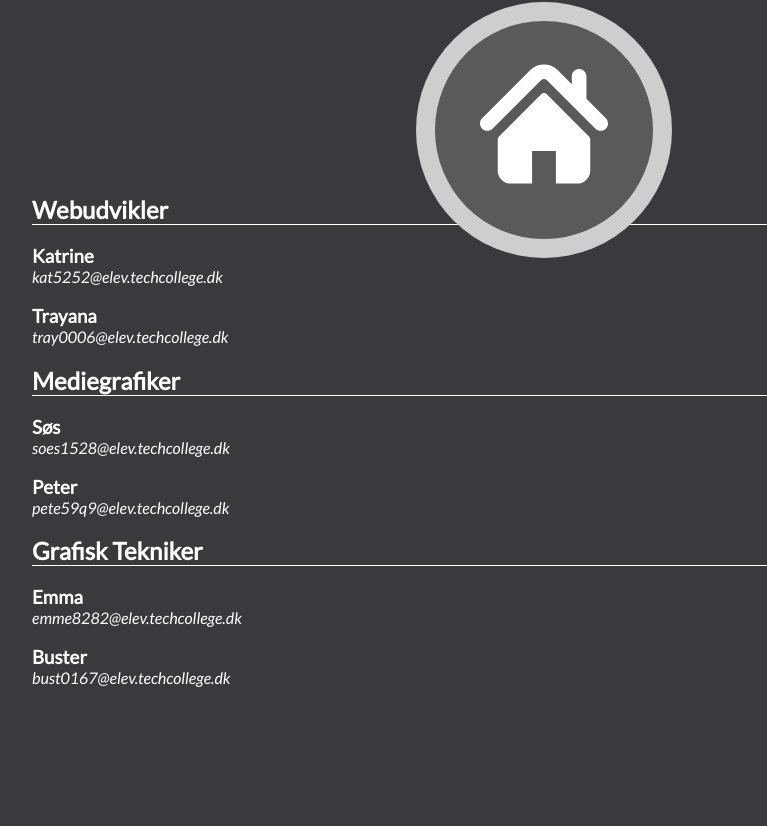
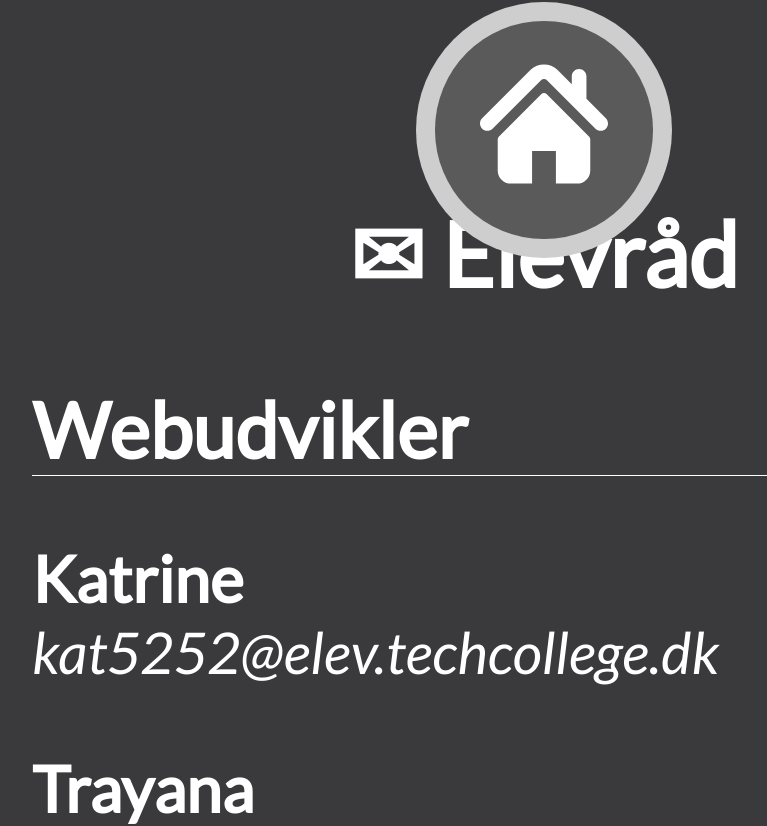
Before and after one commit to TordisLaksa/mediazone, a React (Create React App) app: page /studentCouncil in a window 1280 px wide. Shown: the part 745-1571 px from the top of the page, without its empty margins (96-863 px from the left). Built offline with nearby package versions, Linux system fonts and the light colour scheme.

Commit message:
studentcouncil Fixes #40

```diff
--- a/src/components/StudentCouncil/studentCouncil.scss
+++ b/src/components/StudentCouncil/studentCouncil.scss
@@ -7,19 +7,24 @@
 
     h1{
         text-align: center;
+        font-size: 7vw;
     }
 
     h2{
         border-bottom: 1px solid;
+        font-size: 6vw;
     }
 
     .name{
         font-weight: bold;
         margin-bottom: 0;
+        font-size: 5vw;
+
     }
 
     .email{
         font-style: italic;
         margin-top:0;
+        font-size: 4.5vw;
     }
 }
```
Also changed, not shown: src/components/StudentCouncil/StudentCouncil.jsx (+11 -3 lines), src/components/StudentCouncil/Student.jsx (renamed from src/components/StudentCouncil/StudList.jsx).
